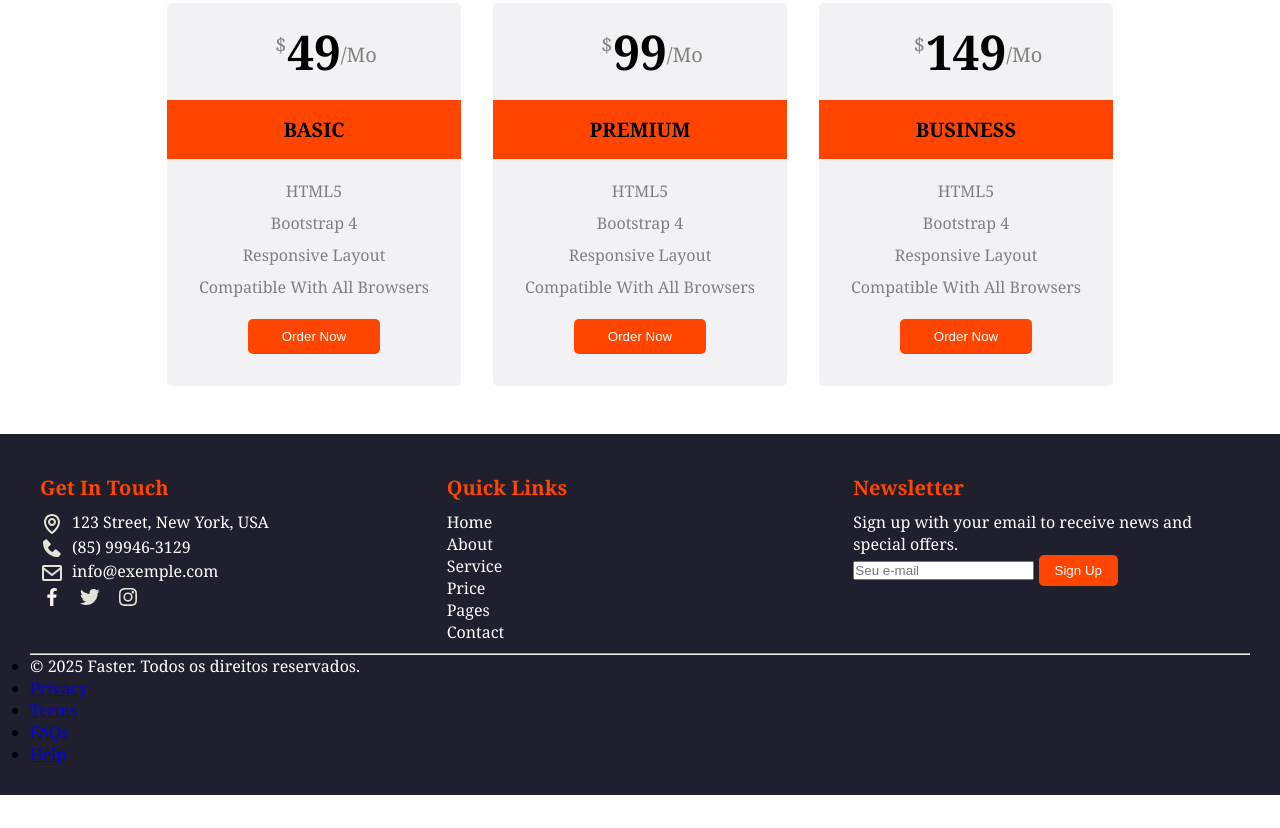
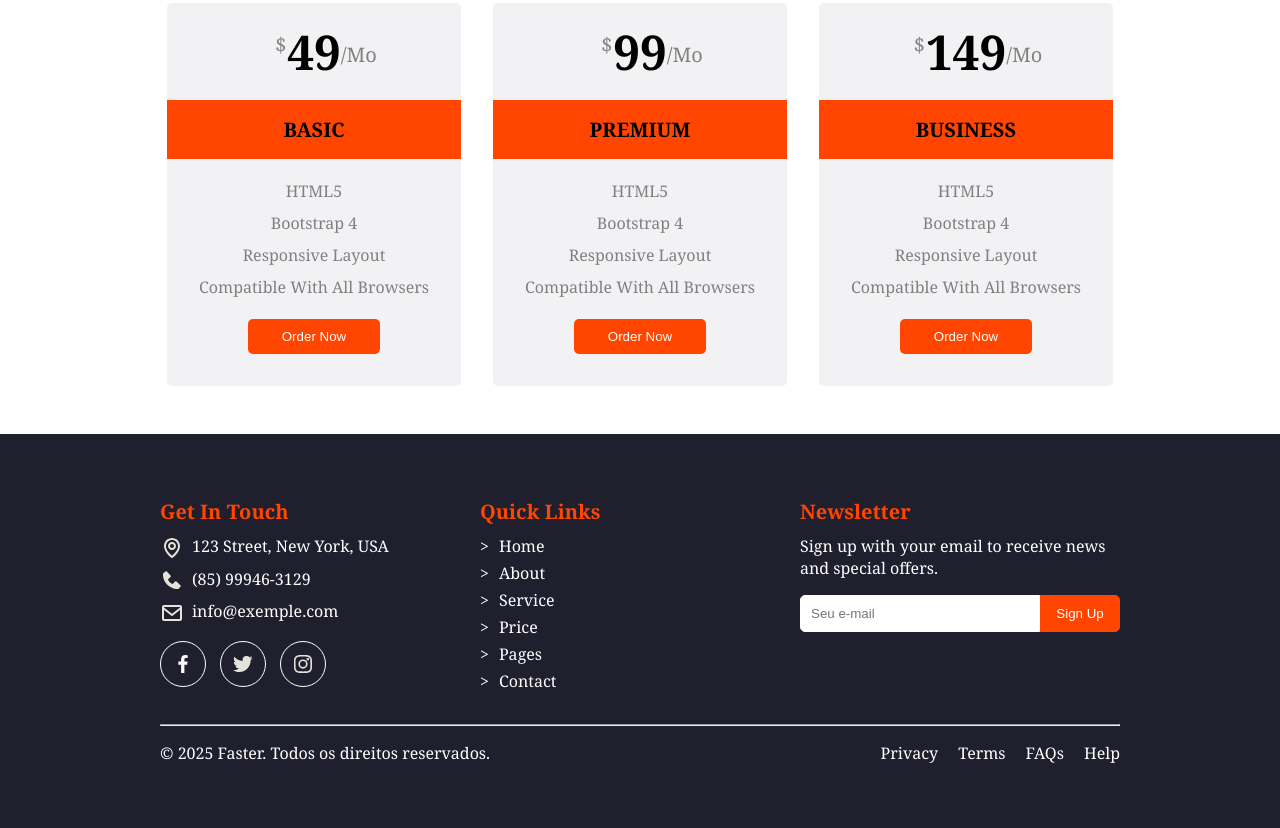
Before and after one commit to bebetofreitass/Avaliacao-gTech2.0, a plain HTML site: page index.html in a window 1280 px wide. Shown: the part 1300-2128 px from the top of the page. Before the commit the page ends 2095 px from the top, so only its background shows below. Drawn offline with Linux system fonts and the light colour scheme.

Commit message:
feat/mathew

```diff
--- a/index.html
+++ b/index.html
@@ -177,19 +177,18 @@
       <div class="footer-section newsletter">
         <h2>Newsletter</h2>
         <p>Sign up with your email to receive news and special offers.</p>
-        <input type="email" placeholder="Seu e-mail">
-        <button type="submit">Sign Up</button>
+        <form>
+          <input type="email" placeholder="Seu e-mail">
+          <button type="submit">Sign Up</button>
+        </form>
       </div>
     </div>
-    </div>
 
+    <hr>
 
-    <div>
-      <hr>
+    <div class="footer-final">
+      <p>&copy; 2025 Faster. Todos os direitos reservados.</p>
       <ul>
-        <li>
-          <p>&copy; 2025 Faster. Todos os direitos reservados.</p>
-        </li>
         <li><a href="#">Privacy</a></li>
         <li><a href="#">Terms</a></li>
         <li><a href="#">FAQs</a></li>
--- a/public/style.css
+++ b/public/style.css
@@ -2,7 +2,7 @@
   --cor-laranja: #ff4800;
   --cor-branca: #fff;
   --cor-preta: #000000;
-  --cor-cinza: #D3D3D3;
+  --cor-cinza: #F2F2F4;
 }
 
 /* Parte 1 */
@@ -28,6 +28,11 @@ button {
 button:hover {
   background: var(--cor-laranja);
   color: var(--cor-branca);
+}
+
+input,
+select {
+  border-radius: 5px;
 }
 
 .header-nav {
@@ -227,19 +232,17 @@ button:hover {
   flex-wrap: wrap;
   justify-content: space-between;
   gap: 20px;
-  padding: 30px;
+  padding: 4rem 10rem;
   background-color: #1F1F2E;
 }
 
 .footer-content {
   display: flex;
+  margin: 0 0 2rem 0;
 }
-
 
 .footer-section {
   flex: 1;
-  min-width: 280px;
-  margin: 10px;
 }
 
 .footer-section h2 {
@@ -261,8 +264,18 @@ button:hover {
   vertical-align: middle;
 }
 
+.social-media-icons {
+  margin: 1rem 0 0 0;
+}
+
 .social-media-icons a {
   margin-right: 10px;
+}
+
+.social-media-icons a img {
+  padding: 10px;
+  border: 1px solid white;
+  border-radius: 100%;
 }
 
 button {
@@ -288,9 +301,14 @@ h2 {
   color: orangered;
 }
 
+.footer-final {
+  display: flex;
+  margin: 1rem 0 0 0;
+}
+
 .footer-final ul {
   display: flex;
-  justify-content: flex-end;
+  justify-content: start;
   gap: 20px;
   height: 0;
   margin: 0;
@@ -303,6 +321,50 @@ h2 {
   text-decoration: none;
 }
 
+.newsletter p {
+  margin: 0 0 1rem 0;
+}
+
+.newsletter form {
+  display: flex;
+  justify-content: start;
+  max-width: 500px;
+  margin: 0 auto;
+}
+
+.newsletter input {
+  padding: 20px;
+  width: 75%;
+  border: 1px solid var(--cor-branca);
+  border-radius: 5px 0 0 5px;
+  padding: 10px;
+}
+
+.newsletter button {
+  border: 1px solid var(--cor-laranja);
+  width: 25%;
+  border-radius: 0 5px 5px 0;
+  padding: 10px;
+}
+
+.contato ul {
+  display: flex;
+  flex-direction: column;
+  gap: 0.5rem;
+}
+
+.links ul {
+  display: flex;
+  flex-direction: column;
+  gap: 5px;
+}
+
+.links ul li::before {
+  content: '>';
+  margin-right: 10px;
+  color: white;
+}
+
 .section-cards {
   display: flex;
   flex-direction: column;
@@ -310,8 +372,8 @@ h2 {
 }
 
 .section-cards--title {
+  padding: 0 0 3em 0;
   text-align: center;
-  padding: 0 0 3em 0;
 }
 
 .section-cards--title h2 {
@@ -321,70 +383,70 @@ h2 {
 
 .section-cards--title h6 {
   font-size: 16px;
-  color: orangered
+  color: orangered;
 }
 
 .section-cards--bodys {
   display: flex;
   justify-content: center;
   align-items: center;
+  gap: 2em;
   text-align: center;
-  gap: 2em;
 }
 
 .card-body {
   display: flex;
+  flex-direction: column;
   justify-content: center;
   align-items: center;
-  flex-direction: column;
   background-color: #F2F2F4;
   border-radius: 5px;
 }
 
 .card-body div {
   width: 100%;
+  margin: 0 0 1rem 0;
+  padding: 1rem 0;
   background-color: orangered;
-  padding: 1rem 0;
-  margin: 0 0 1rem 0;
   border-radius: 0;
 }
 
 .card-body h1 {
+  margin: 1rem 0;
   font-size: 48px;
-  margin: 1rem 0;
   font-weight: bolder;
 }
 
 .card-body h1 sup {
-  font-size: 20px;
-  color: gray;
-  font-weight: lighter;
   position: absolute;
   margin-top: 12px;
   margin-left: -12px;
+  font-size: 20px;
+  font-weight: lighter;
+  color: gray;
 }
 
 .card-body h1 sub {
-  font-size: 20px;
-  color: gray;
-  font-weight: lighter;
   position: absolute;
   margin-top: 22px;
+  font-size: 20px;
+  font-weight: lighter;
+  color: gray;
 }
 
 .card-body h2 {
+  font-weight: bolder;
   color: black;
-  font-weight: bolder;
 }
 
 .card-body p {
+  margin: 5px 2rem;
   color: gray;
-  margin: 5px 2rem;
 }
 
 .card-body button {
   width: 45%;
+  margin: 1rem 0 2rem 0;
   padding: 10px 0;
-  margin: 1rem 0 2rem 0;
   border-radius: 5px;
 }
```
